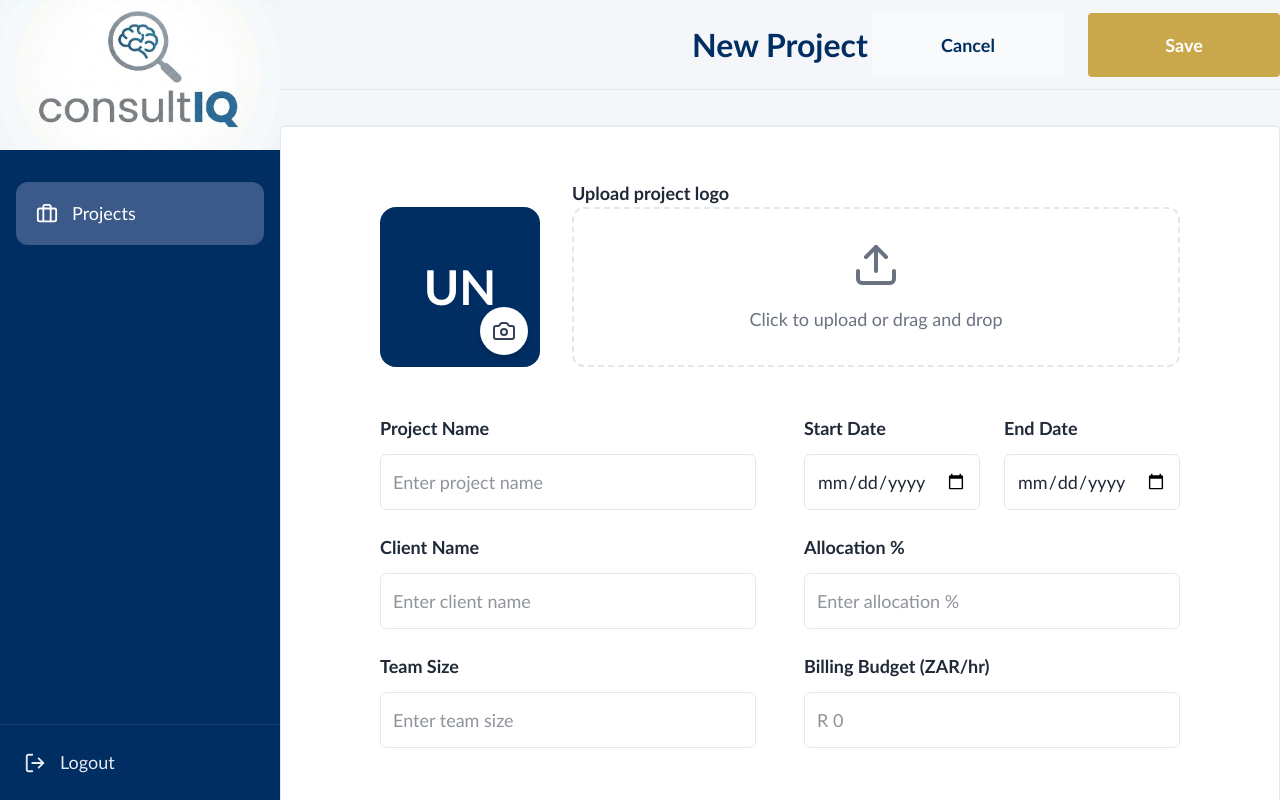
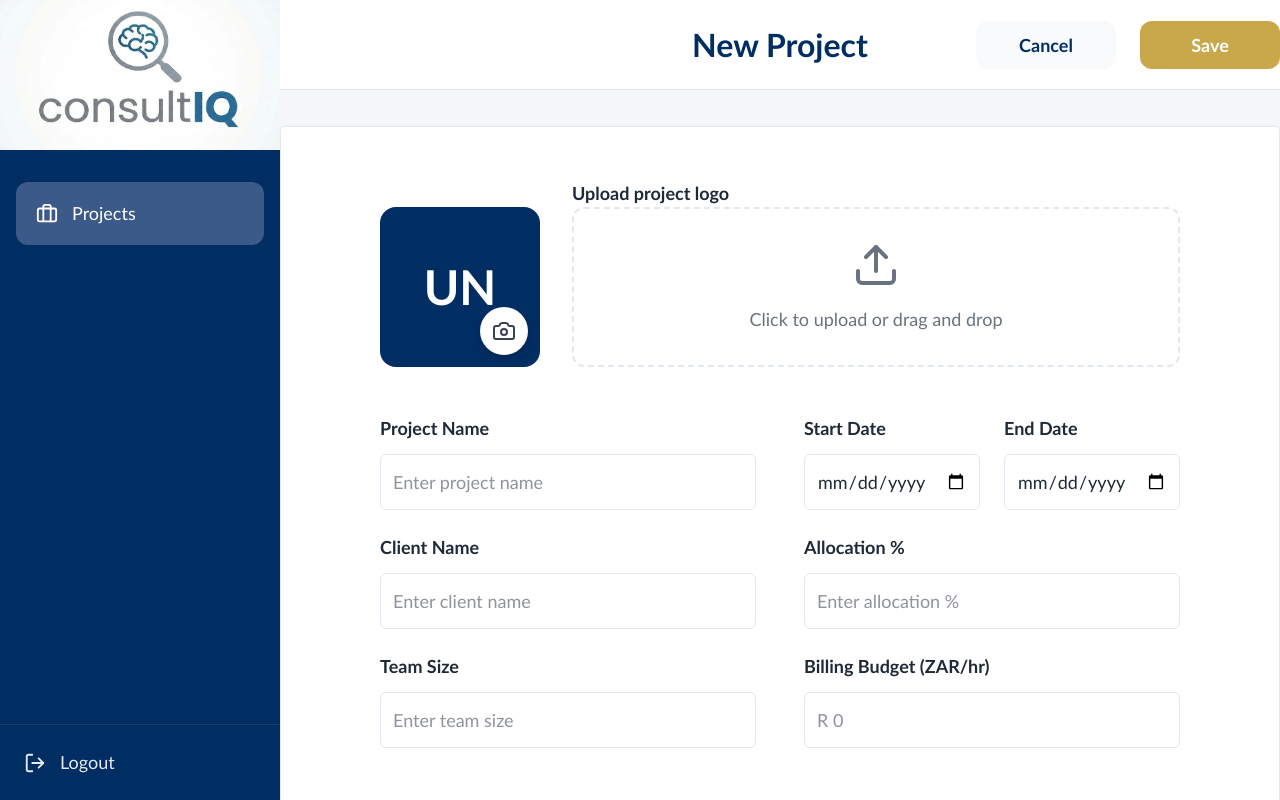
Before and after one commit to COS301-SE-2026/ConsultIQ, a React (Vite) app in the folder frontend/: page /project-specification in a window 1280 px wide. Built offline with nearby package versions, Linux system fonts and the light colour scheme.

Commit message:
refactor: wire up pages and add route for create conultant page

```diff
--- a/frontend/src/features/consultants/pages/consultant-list-page.tsx
+++ b/frontend/src/features/consultants/pages/consultant-list-page.tsx
@@ -4,6 +4,7 @@ import Sidebar from "../../../components/layout/sidebar/sidebar";
 import { adminSidebarItems } from "../../../components/layout/sidebar/sidebar.config";
 import ConsultantCard, { type Consultant } from "../components/consultant-card";
 import SearchBar from "../../../components/shared/search-bar";
+import { useNavigate } from "react-router-dom";
 
 
 const mockConsultants: Consultant[] = [
@@ -45,6 +46,7 @@ const mockConsultants: Consultant[] = [
 function ConsultantsPage() {
   // role must first be determined from context
   const [searchQuery, setSearchQuery] = useState("");
+  const navigate = useNavigate();
 
   const available   = mockConsultants.filter((c) => c.status === "Available");
   const unavailable = mockConsultants.filter((c) => c.status === "Unavailable");
@@ -144,6 +146,7 @@ function ConsultantsPage() {
             </button>
 
             <button
+              onClick={() => navigate("/create-profile")}
               className="flex items-center gap-2 rounded-xl font-semibold transition hover:opacity-90"
               style={{
                 backgroundColor: "var(--color-accent)",
--- a/frontend/src/features/projects/pages/project-list-page.tsx
+++ b/frontend/src/features/projects/pages/project-list-page.tsx
@@ -343,10 +343,9 @@ export default function ProjectListPage() {
       <div className="flex-1 flex flex-col h-screen overflow-hidden">
         {/* Header */}
         <header
-          className="shrink-0 z-20 border-b h-[90px] flex items-center justify-between w-full"
+          className="shrink-0 z-20 bg-white border-b h-[90px] flex items-center justify-between w-full"
           style={{
             borderColor: "var(--color-border)",
-            backgroundColor: "var(--color-surface)",
             paddingLeft: "80px",
             paddingRight: "80px",
           }}
@@ -362,7 +361,7 @@ export default function ProjectListPage() {
           <div className="flex gap-6">
             <button
               onClick={() => navigate("/project-specification")}
-              className="h-16 w-48 flex items-center justify-center gap-2 text-lg rounded text-white font-semibold transition hover:brightness-110"
+              className="h-12 w-35 text-lg rounded-xl font-semibold transition48 flex items-center justify-center gap-2 text-lg rounded text-white font-semibold transition hover:brightness-110"
               style={{
                 backgroundColor: "var(--color-accent)",
               }}
--- a/frontend/src/features/projects/pages/project-specification-page.tsx
+++ b/frontend/src/features/projects/pages/project-specification-page.tsx
@@ -19,12 +19,11 @@ function ProjectSpecificationPage() {
       <div className="flex-1 flex flex-col overflow-y-auto">
         {/* Header */}
         <header
-          className=" shrink-0 sticky top-0 z-20 border-b px-10 h-[90px] flex items-center justify-end relative"
+          className=" shrink-0 sticky top-0 z-20 bg-white border-b px-10 h-[90px] flex items-center justify-end relative"
           style={{
             borderColor:
-              "var(--color-border)",
-              backgroundColor:
-              "var(--color-surface)",
+              "var(--color-border)"
+
           }}>
           <h1 className="text-4xl font-bold absolute left-1/2 -translate-x-1/2"
             style={{
@@ -37,7 +36,7 @@ function ProjectSpecificationPage() {
           <div className="flex gap-6">
             <button
               onClick={() => navigate(-1)}
-              className=" h-16 w-48 text-lg rounded font-semibold transition bg-gray-50 hover:bg-gray-100"
+              className=" h-12 w-35 text-lg rounded-xl font-semibold transition bg-gray-50 hover:bg-gray-100"
               style={{
                 color:
                   "var(--color-primary)",
@@ -47,7 +46,7 @@ function ProjectSpecificationPage() {
 
             <button
               onClick={() => navigate("/projects")}
-              className="h-16 w-48 text-lg rounded text-white font-semibold transition hover:brightness-110"
+              className="h-12 w-35 text-lg rounded-xl text-white font-semibold transition hover:brightness-110"
               style={{
                 backgroundColor:
                   "var(--color-accent)",
--- a/frontend/src/routes/app-routes.tsx
+++ b/frontend/src/routes/app-routes.tsx
@@ -6,6 +6,7 @@ import PopiaConsentPage from "../features/authentication/pages/popia-consent-pag
 import ConsultantsPage from "../features/consultants/pages/consultant-list-page";
 import ProjectSpecificationPage from "../features/projects/pages/project-specification-page";
 import ProjectListPage from "../features/projects/pages/project-list-page";
+import CreateProfilePage from "../features/consultants/pages/create-profile-page";
 
 function AppRoutes() {
     return (
@@ -17,6 +18,7 @@ function AppRoutes() {
             <Route path="/consultants-manager" element={<ConsultantsPage />} />
             <Route path="/project-specification" element={<ProjectSpecificationPage />} />
             <Route path="/projects" element={<ProjectListPage />} />
+            <Route path="/create-profile" element={<CreateProfilePage />} />
         </Routes>
         </BrowserRouter>
     );
```
